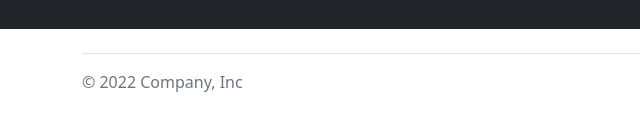
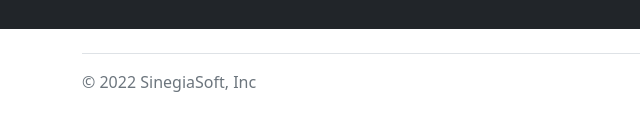
Before and after one commit to BryanBrinez/DesarolloAndBD, a plain HTML site: page frontend/index.html in a window 1280 px wide. Shown: the part 432-562 px from the top of the page, 0-640 px from the left. Drawn offline with nearby package versions, Linux system fonts and the light colour scheme.

Commit message:
Update index.html
Cambio de nombre en footer

```diff
--- a/frontend/index.html
+++ b/frontend/index.html
@@ -76,7 +76,7 @@
         <!-- Footer-->
         <div class="container">
             <footer class="d-flex flex-wrap justify-content-between align-items-center py-3 my-4 border-top">
-              <p class="col-md-4 mb-0 text-muted">© 2022 Company, Inc</p>
+              <p class="col-md-4 mb-0 text-muted">© 2022 SinegiaSoft, Inc</p>
 
 
             </footer>
```
